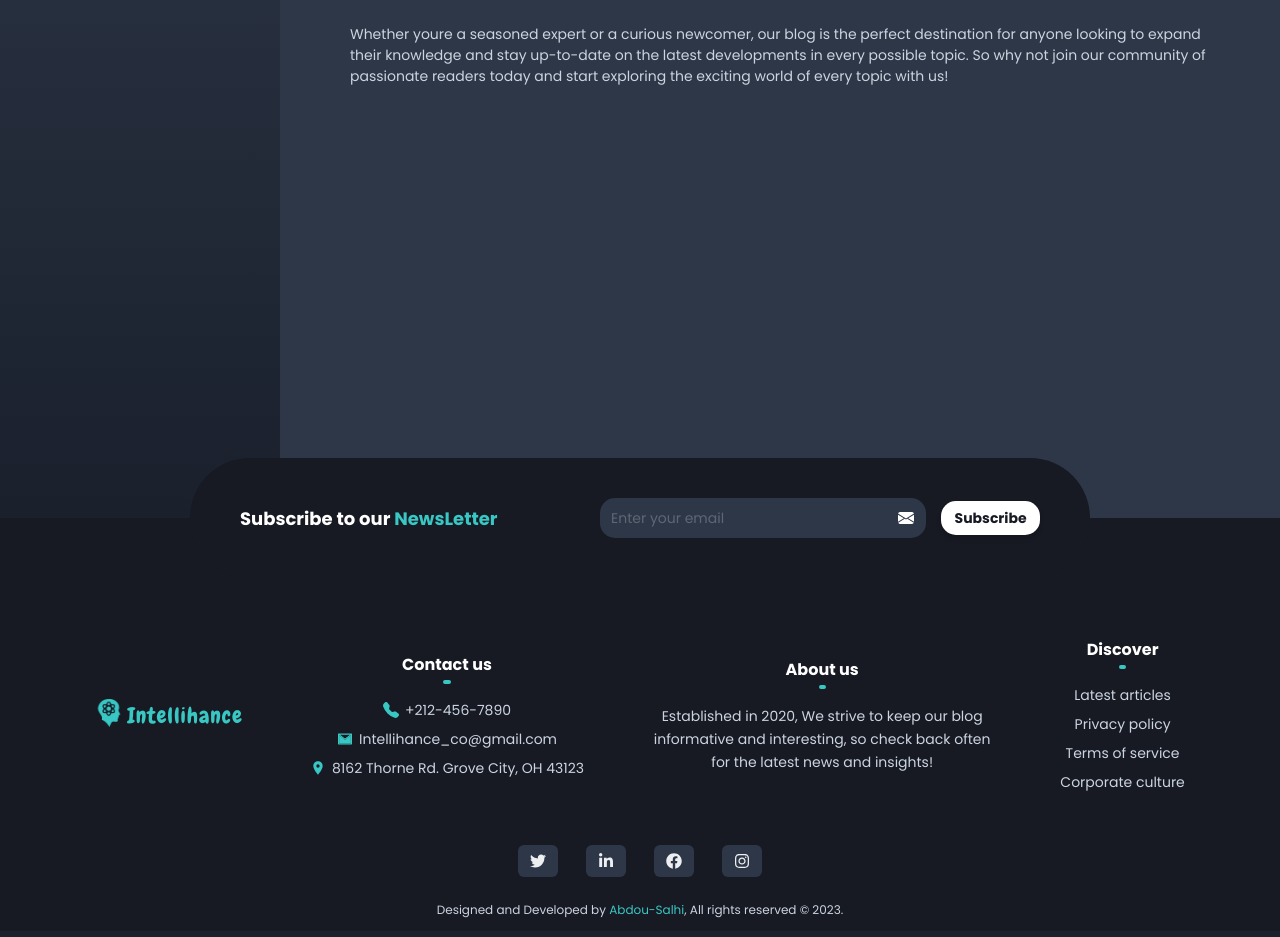
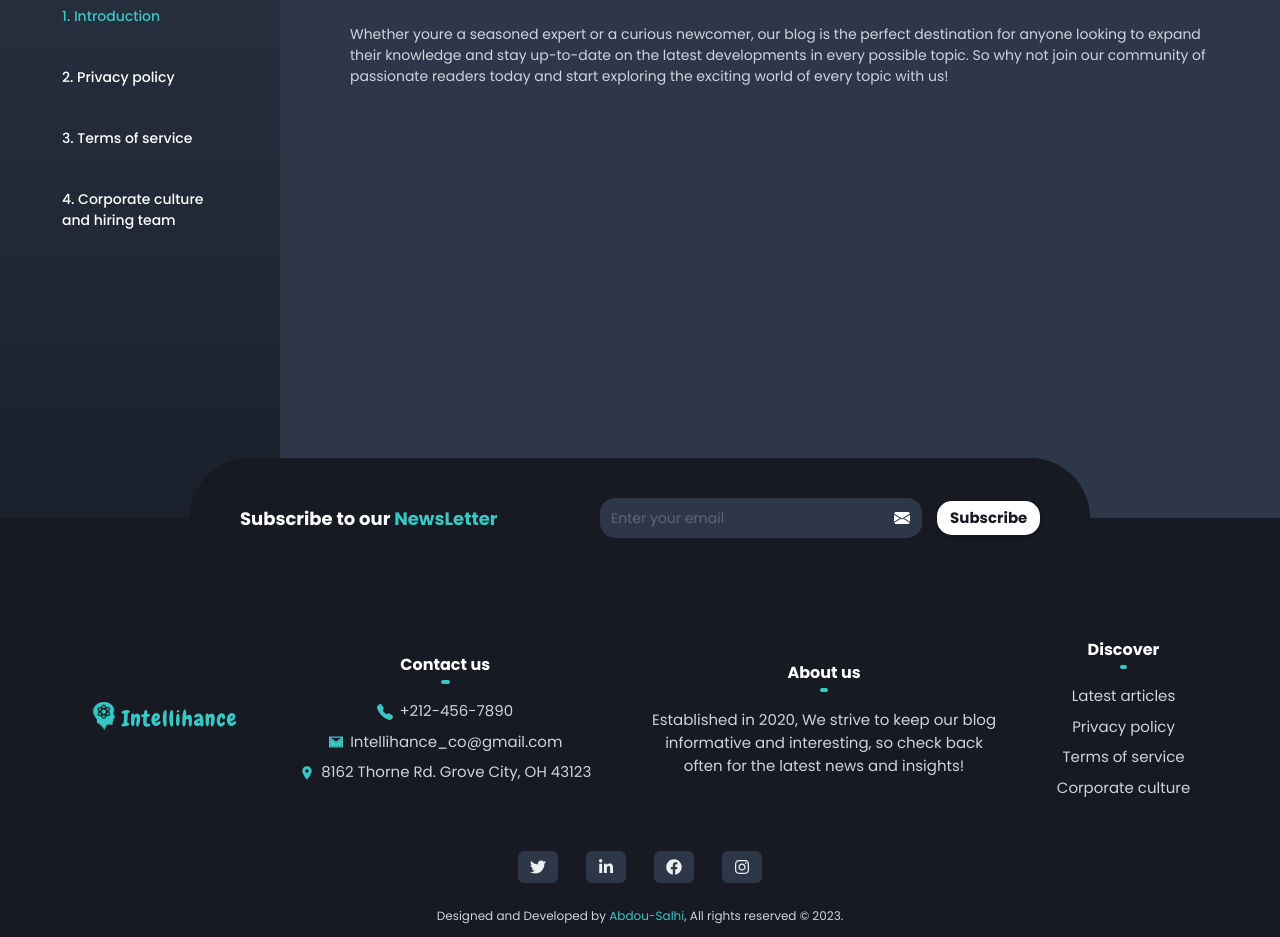
Before and after one commit to brivven/intellihance-fe, a Next.js app: page /about-us in a window 1280 px wide. Shown: the part 372-1309 px from the top of the page. Built offline with nearby package versions, Linux system fonts and the light colour scheme.

Commit message:
changes commit

```diff
--- a/components/Footer.js
+++ b/components/Footer.js
@@ -51,7 +51,7 @@ function Footer() {
           align={'center'} justify='center' gap='15px' direction={{base:"column", sm:"row", md:"row", lg:'row' }}
         >
 
-          <FormControl isInvalid={falseEmail} position='relative' w='85%' borderRadius='15px'  >
+          <FormControl isInvalid={falseEmail} position='relative' w={{base:"90%", sm:"85%" }} borderRadius='15px'  >
           <InputGroup border={'transparent'} w='100%' >
             <InputRightElement pointerEvents='none' color='white' fontSize={{base:"12px", sm:"14px", md:"16px" }} children={<BsEnvelopeFill />} borderRadius='15px'  />
             <Input
@@ -68,7 +68,7 @@ function Footer() {
           </InputGroup>
           </FormControl>
 
-          <Button bgColor={'white '} borderRadius='15px' fontSize={{base:"11px", sm:"12px", md:"14px" }}
+          <Button bgColor={'white '} borderRadius='15px' fontSize={{base:"13px", sm:"14px", md:"15px" }}
             fontWeight={600} _hover={{opacity:'0.75'}} px={"18px"} h='34px' color={'gray.900'}
             _active={{opacity:'0.5'}} boxShadow='md' onClick={Subscribe}
           >
@@ -90,42 +90,42 @@ function Footer() {
             <Image src="/intellihance.png" alt="Vercel Logo" h='28px' />
           </Flex>
           <Text fontFamily='Chewy' letterSpacing={'1px'} px={1} bgColor="transparent" color='#39C7C4'
-            fontSize={{base:"18px", sm:"20px", md:"22px" }} fontWeight={500}
+            fontSize={{base:"20px", sm:"20px", md:"22px" }} fontWeight={500}
           >
             Intellihance
           </Text>
         </Flex>
 
         <Stack w='fit-content' direction='column' pb={5} align='center' >
-          <Text fontSize={{base:"13px", sm:"14px", md:"16px" }}  w='fit-content' mb={2} fontWeight={600} color='white' className='title-underline'>Contact us</Text>
+          <Text fontSize={{base:"14px", sm:"15px", md:"16px" }}  w='fit-content' mb={2} fontWeight={600} color='white' className='title-underline'>Contact us</Text>
           <Flex fontSize={{base:"13px", sm:"14px", md:"16px" }}  direction='row' align={'center'} >
             <BsTelephoneFill color='#39C7C4' />
-            <Text fontSize={{base:"11px", sm:"12px", md:"14px" }}  marginLeft={1.5} color='gray.300'> +212-456-7890 </Text>
+            <Text fontSize={{base:"13px", sm:"14px", md:"15px" }}  marginLeft={1.5} color='gray.300'> +212-456-7890 </Text>
           </Flex>
           <Flex fontSize={{base:"13px", sm:"14px", md:"16px" }}  direction='row' align={'center'} >
             <AiTwotoneMail color='#39C7C4' />
-            <Text fontSize={{base:"11px", sm:"12px", md:"14px" }}  marginLeft={1.5} color='gray.300'>Intellihance_co@gmail.com</Text>
+            <Text fontSize={{base:"13px", sm:"14px", md:"15px" }}  marginLeft={1.5} color='gray.300'>Intellihance_co@gmail.com</Text>
           </Flex>
           <Flex fontSize={{base:"13px", sm:"14px", md:"16px" }}  direction='row' align={'center'} >
             <MdLocationOn color='#39C7C4' />
-            <Text fontSize={{base:"11px", sm:"12px", md:"14px" }}  marginLeft={1.5} color='gray.300'>8162 Thorne Rd. Grove City, OH 43123</Text>
+            <Text fontSize={{base:"13px", sm:"14px", md:"15px" }}  marginLeft={1.5} color='gray.300'>8162 Thorne Rd. Grove City, OH 43123</Text>
           </Flex>
         </Stack>
 
         <Stack w='fit-content' direction='column' pb={5} align='center'  >
-          <Text fontSize={{base:"13px", sm:"14px", md:"16px" }} w='fit-content' mb={2} fontWeight={600} color='white' className='title-underline'>About us</Text>
-          <Text fontSize={{base:"11px", sm:"12px", md:"14px" }} color='gray.300' maxWidth={{base:'280px', sm:'300px', md:'350px'}} textAlign='center' lineHeight='23px' >
+          <Text fontSize={{base:"14px", sm:"15px", md:"16px" }} w='fit-content' mb={2} fontWeight={600} color='white' className='title-underline'>About us</Text>
+          <Text fontSize={{base:"13px", sm:"14px", md:"15px" }} color='gray.300' maxWidth={{base:'280px', sm:'300px', md:'350px'}} textAlign='center' lineHeight='23px' >
             Established in 2020,
             We strive to keep our blog informative and interesting, so check back often for the latest news and insights!
           </Text>
         </Stack>
 
         <Stack w='fit-content' direction='column' pb={5} align='center' >
-          <Text fontSize={{base:"13px", sm:"14px", md:"16px" }}  w='fit-content' mb={2} fontWeight={600} color='white' className='title-underline'>Discover</Text>
-          <Link href='explore' ><Text fontSize={{base:"11px", sm:"12px", md:"14px" }}  _hover={{textDecoration:'underline'}} color='gray.300'>Latest articles</Text></Link>
-          <Link href='about-us' ><Text fontSize={{base:"11px", sm:"12px", md:"14px" }}  _hover={{textDecoration:'underline'}} color='gray.300'>Privacy policy</Text></Link>
-          <Link href='about-us' ><Text fontSize={{base:"11px", sm:"12px", md:"14px" }}  _hover={{textDecoration:'underline'}} color='gray.300'>Terms of service</Text></Link>
-          <Link href='about-us' ><Text fontSize={{base:"11px", sm:"12px", md:"14px" }}  _hover={{textDecoration:'underline'}} color='gray.300'>Corporate culture</Text></Link>
+          <Text fontSize={{base:"14px", sm:"15px", md:"16px" }}  w='fit-content' mb={2} fontWeight={600} color='white' className='title-underline'>Discover</Text>
+          <Link href='explore' ><Text fontSize={{base:"13px", sm:"14px", md:"15px" }}  _hover={{textDecoration:'underline'}} color='gray.300'>Latest articles</Text></Link>
+          <Link href='about-us' ><Text fontSize={{base:"13px", sm:"14px", md:"15px" }}  _hover={{textDecoration:'underline'}} color='gray.300'>Privacy policy</Text></Link>
+          <Link href='about-us' ><Text fontSize={{base:"13px", sm:"14px", md:"15px" }}  _hover={{textDecoration:'underline'}} color='gray.300'>Terms of service</Text></Link>
+          <Link href='about-us' ><Text fontSize={{base:"13px", sm:"14px", md:"15px" }}  _hover={{textDecoration:'underline'}} color='gray.300'>Corporate culture</Text></Link>
         </Stack>
 
       </Stack>
--- a/components/Navbar.js
+++ b/components/Navbar.js
@@ -56,7 +56,7 @@ function Navbar() {
       h={{base:'65px', sm:'70px', md:'90px' }}
       flexDirection="row"
       px={{base:'10px', sm:'15px' ,md:'30px',lg:"40px", xl: "50px"}}
-      boxShadow='md'
+      boxShadow='lg'
       boxSizing="border-box"
       color="black"
       zIndex={1000}
--- a/pages/about-us/index.js
+++ b/pages/about-us/index.js
@@ -29,15 +29,17 @@ function AboutUs() {
       >
 
         <Flex w={{base:"100%", sm:"100%", md:"280px" }} h={{base:"fit-content", sm:"fit-content", md:"100vh" }} align={'center'}
-          background={bgColor}
-          direction={{base:"row", sm:"row", md:"column" }} gap='40px' py={"50px"} wrap='wrap' px={{base:"20px", sm:"20px", md:"none" }}
+          background={bgColor} justify={{base:"flex-start", sm:"flex-start", md:"center" }}
+          direction={{base:"row", sm:"row", md:"column" }} gap={{base:"10px", sm:"20px", md:"40px" }}
+          py={{base:"25px", sm:"40px", md:"50px" }} wrap='wrap' px={{base:"20px", sm:"20px", md:"none" }}
         >
           {titles.map((navItem , index) => (
             <Text key={index} fontSize={'14px'} w={{base:"fit-content", sm:"fit-content", md:"65%" }} fontWeight={500} cursor='pointer' _hover={{color:'#39C7C4'}}
               transitionDuration='0.2s' mx='auto'
               className="animate__animated animate__fadeInUp"  style={{animationDelay: index * 100+'ms' }} textAlign='left'
               color={activeTitle == navItem ? '#39C7C4' : textColor} onClick={()=> setactiveTitle(navItem)}
-                >{navItem}
+            >
+              {navItem}
             </Text>
           ))}
 
--- a/pagesSections/ExploreSearch.js
+++ b/pagesSections/ExploreSearch.js
@@ -21,7 +21,7 @@ function ExploreSearch() {
     const Router = useRouter();
 
     const VerifyKeyDown = (ev)=>{
-      if(ev.key == 'Enter'){
+      if(ev.key === 'Enter'){
         SearchKeyword();
       }
       else{
@@ -62,7 +62,8 @@ function ExploreSearch() {
             bgColor={inputBg}
             value={SearchKeywordValue}
             onChange={(ev)=> setSearchKeywordValue(ev.target.value)}
-            onKeyDown={VerifyKeyDown}
+            /* onKeyDown={VerifyKeyDown}  */
+            onKeyPress={VerifyKeyDown}
           />
         </InputGroup>
 
```
Lines whose indentation alone changed are shown as unchanged.
